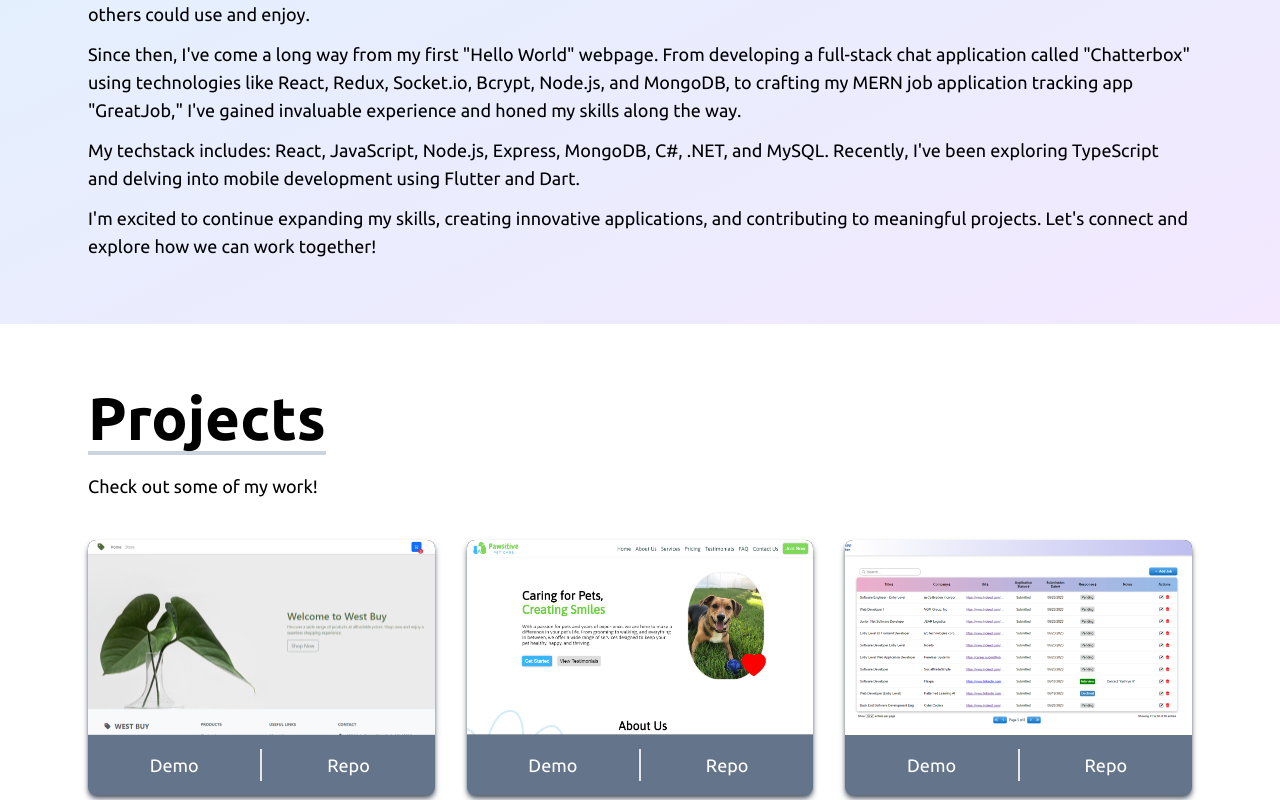
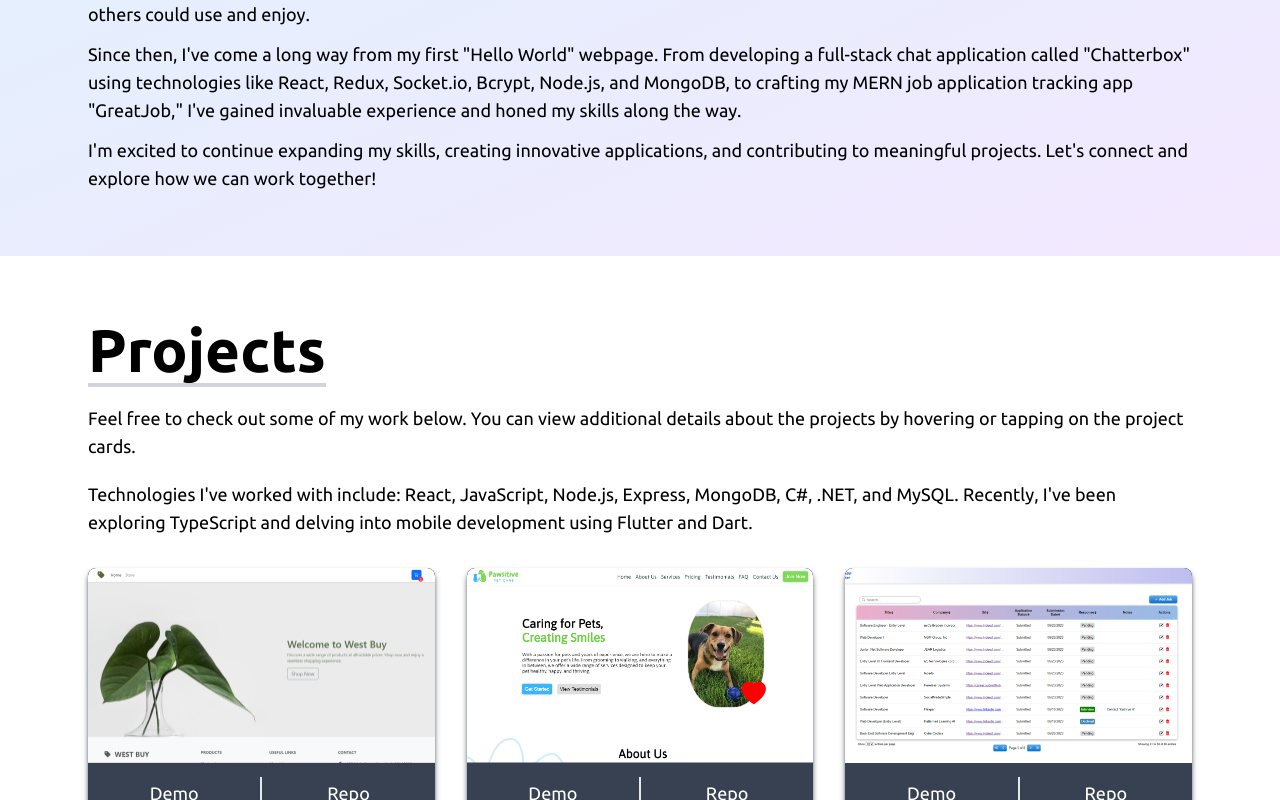
Before and after one commit to n-tse/portfolio-website, a React (Vite) app: page / in a window 1280 px wide. Shown: the part 920-1720 px from the top of the page. Built offline with nearby package versions, Linux system fonts and the light colour scheme; a web font is replaced by a local one.

Commit message:
update styling and wording

```diff
--- a/src/components/About.jsx
+++ b/src/components/About.jsx
@@ -30,12 +30,7 @@ const About = () => {
           MongoDB, to crafting my MERN job application tracking app "GreatJob,"
           I've gained invaluable experience and honed my skills along the way.
         </p>
-        <p className="text-lg mt-3">
-          My techstack includes: React, JavaScript, Node.js, Express,
-          MongoDB, C#, .NET, and MySQL. Recently, I've been
-          exploring TypeScript and delving into mobile development using Flutter
-          and Dart.
-        </p>
+
         {/* <p className="text-lg mt-3">
             Drawing on my background in Communications and Sociology, as well as
             my experience in Sales and Marketing, I prioritize effective
--- a/src/components/Hero.jsx
+++ b/src/components/Hero.jsx
@@ -12,7 +12,7 @@ const Hero = () => {
             Hi there! I'm Nick - Welcome to my Portfolio!
           </h2>
           <p className="py-4 text-lg md:text-xl lg:w-[85%] text-justify lg:text-start">
-            <span className="text-violet-500 font-semibold">Full-Stack Developer</span> specializing in the development of dynamic SPA web apps using React, JavaScript, Node.js, Express, and MongoDB
+            <span className="text-violet-500 font-semibold">Full-Stack Developer</span> specializing in building dynamic SPA web apps using React, JavaScript, Node.js, Express, and MongoDB
           </p>
           <div className="flex flex-row mb-4">
             <Link
--- a/src/components/Projects.jsx
+++ b/src/components/Projects.jsx
@@ -11,14 +11,25 @@ import { projectsList } from "../data.js";
 
 const Projects = () => {
   return (
-    <section name="Projects" className="w-full py-12 min-h-fit flex flex-col justify-center items-center sm:px-14">
+    <section
+      name="Projects"
+      className="w-full py-12 min-h-fit flex flex-col justify-center items-center sm:px-14"
+    >
       <div className="max-w-screen-xl py-4 px-8 mx-auto flex flex-col justify-center w-full h-full">
         <div className="pb-8">
-          <h2 className="text-4xl md:text-5xl lg:text-6xl font-bold inline border-b-4 border-slate-300">
-
+          <h2 className="text-4xl md:text-5xl lg:text-6xl font-bold inline border-b-4 border-gray-300">
             Projects
           </h2>
-          <p className="pt-6 pb-2 text-lg">Check out some of my work!</p>
+          <p className="pt-6 pb-2 text-lg">
+            Feel free to check out some of my work below. You can view
+            additional details about the projects by hovering or tapping
+            on the project cards.
+          </p>
+          <p className="text-lg mt-3">
+            Technologies I've worked with include: React, JavaScript, Node.js, Express, MongoDB,
+            C#, .NET, and MySQL. Recently, I've been exploring TypeScript and
+            delving into mobile development using Flutter and Dart.
+          </p>
         </div>
         <div className="grid sm:grid-cols-2 lg:grid-cols-3 gap-8">
           {projectsList.map(
@@ -34,7 +45,7 @@ const Projects = () => {
               return (
                 <div
                   key={id}
-                  className="bg-slate-500 text-white shadow-md shadow-gray-600 rounded-lg duration-200 hover:scale-105 overflow-hidden group"
+                  className="bg-gray-700 text-white shadow-md shadow-gray-600 rounded-lg duration-200 hover:scale-105 overflow-hidden group"
                 >
                   <div className="relative">
                     <div className="absolute top-0 left-0 text-white text-center bg-black bg-opacity-60 h-full w-full flex flex-col justify-center items-center opacity-0 group-hover:opacity-100 px-2">
@@ -52,7 +63,7 @@ const Projects = () => {
                   <div className="flex items-center justify-center">
                     {hasDemo && (
                       <>
-                        <button className="w-1/2 text-lg hover:bg-slate-600">
+                        <button className="w-1/2 text-lg hover:bg-gray-600">
                           <a
                             href={demoLink}
                             target="_blank"
@@ -68,8 +79,8 @@ const Projects = () => {
                     <button
                       className={
                         demoLink
-                          ? "w-1/2 text-lg hover:bg-slate-600"
-                          : "w-full text-lg hover:bg-slate-600"
+                          ? "w-1/2 text-lg hover:bg-gray-600"
+                          : "w-full text-lg hover:bg-gray-600"
                       }
                     >
                       <a
```
